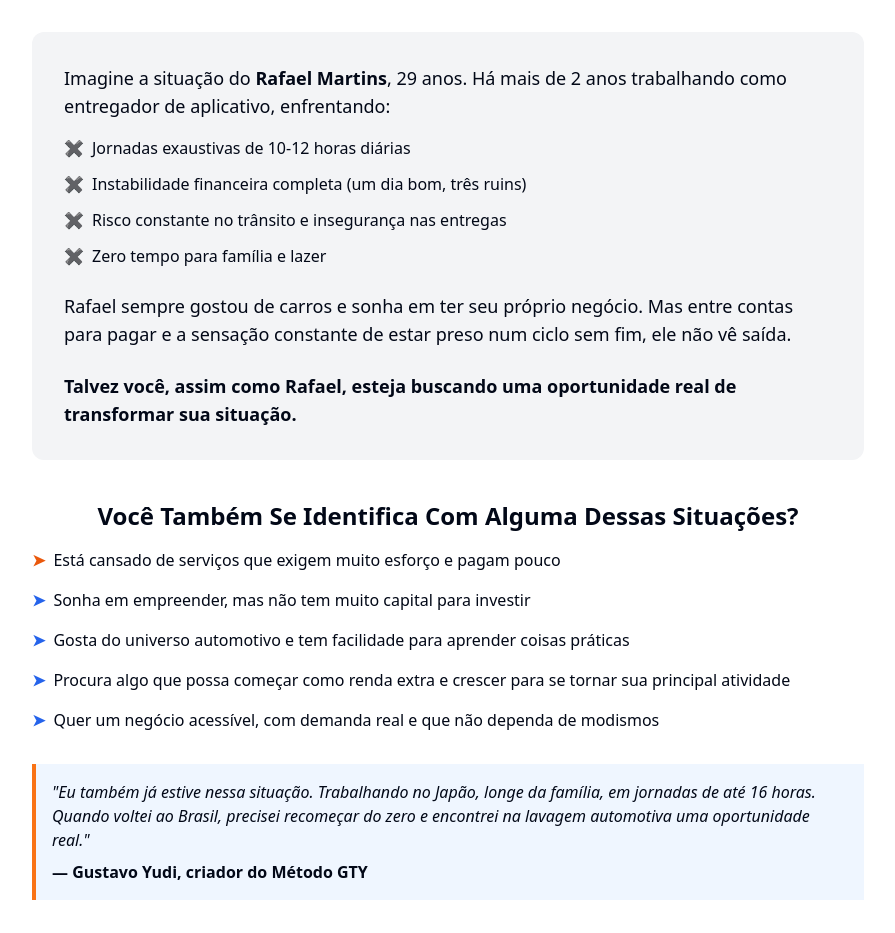
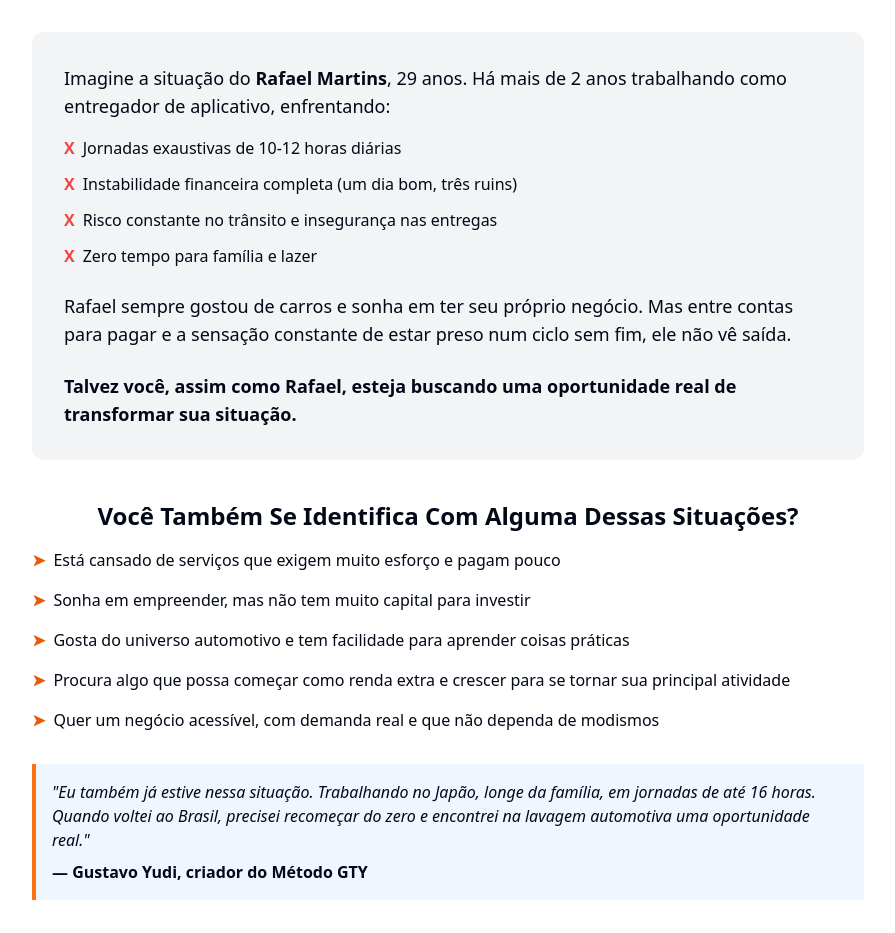
Before and after one commit to Gustavo1847/Metodo-GTY, a React (Vite) app: page / in a window 1280 px wide. Shown: the part 1000-1933 px from the top of the page, without its empty margins (192-1087 px from the left). Built offline with nearby package versions, Linux system fonts and the light colour scheme.

Commit message:
Visual edit in Lovable
Edited UI in Lovable

```diff
--- a/src/components/PainSection.tsx
+++ b/src/components/PainSection.tsx
@@ -20,19 +20,19 @@ const PainSection = () => {
 
           <ul className="space-y-3 mb-6">
             <li className="flex items-start">
-              <span className="text-red-500 mr-2">✖</span>
+              <span className="text-red-500 mr-2 font-extrabold">X</span>
               <span>Jornadas exaustivas de 10-12 horas diárias</span>
             </li>
             <li className="flex items-start">
-              <span className="text-red-500 mr-2">✖</span>
+              <span className="text-red-500 mr-2 font-extrabold">X</span>
               <span>Instabilidade financeira completa (um dia bom, três ruins)</span>
             </li>
             <li className="flex items-start">
-              <span className="text-red-500 mr-2">✖</span>
+              <span className="text-red-500 mr-2 font-extrabold text-base">X</span>
               <span>Risco constante no trânsito e insegurança nas entregas</span>
             </li>
             <li className="flex items-start">
-              <span className="text-red-500 mr-2">✖</span>
+              <span className="text-red-500 mr-2 text-left font-extrabold text-base">X</span>
               <span>Zero tempo para família e lazer</span>
             </li>
           </ul>
@@ -57,19 +57,19 @@ const PainSection = () => {
               <span>Está cansado de serviços que exigem muito esforço e pagam pouco</span>
             </li>
             <li className="flex items-start">
-              <span className="text-blue-600 font-bold mr-2">➤</span>
+              <span className="text-orange-600 font-bold mr-2">➤</span>
               <span>Sonha em empreender, mas não tem muito capital para investir</span>
             </li>
             <li className="flex items-start">
-              <span className="text-blue-600 font-bold mr-2">➤</span>
+              <span className="text-orange-600 font-bold mr-2">➤</span>
               <span>Gosta do universo automotivo e tem facilidade para aprender coisas práticas</span>
             </li>
             <li className="flex items-start">
-              <span className="text-blue-600 font-bold mr-2">➤</span>
+              <span className="text-orange-600 font-bold mr-2">➤</span>
               <span>Procura algo que possa começar como renda extra e crescer para se tornar sua principal atividade</span>
             </li>
             <li className="flex items-start">
-              <span className="text-blue-600 font-bold mr-2">➤</span>
+              <span className="text-orange-600 font-bold mr-2">➤</span>
               <span>Quer um negócio acessível, com demanda real e que não dependa de modismos</span>
             </li>
           </ul>
```
